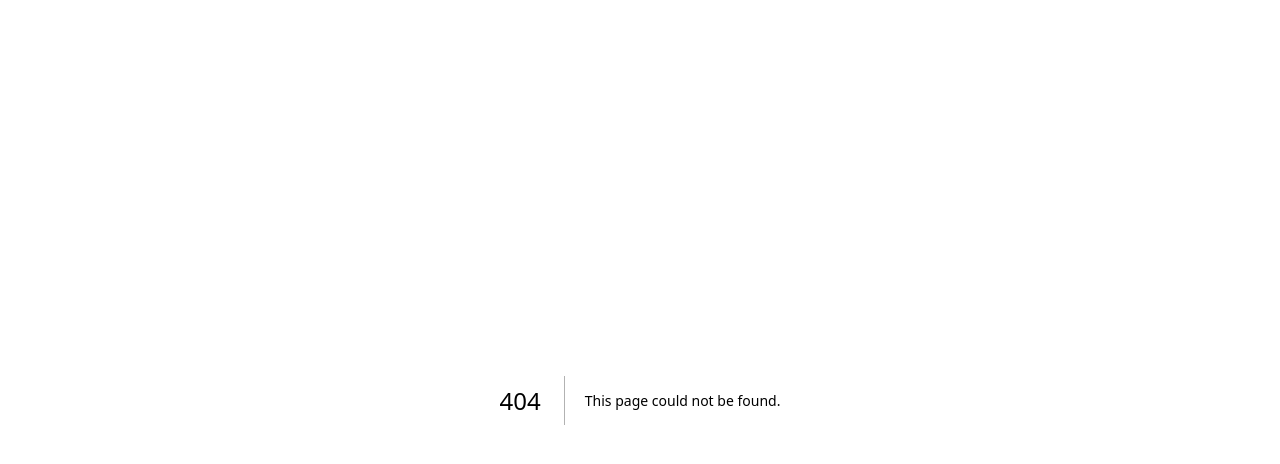
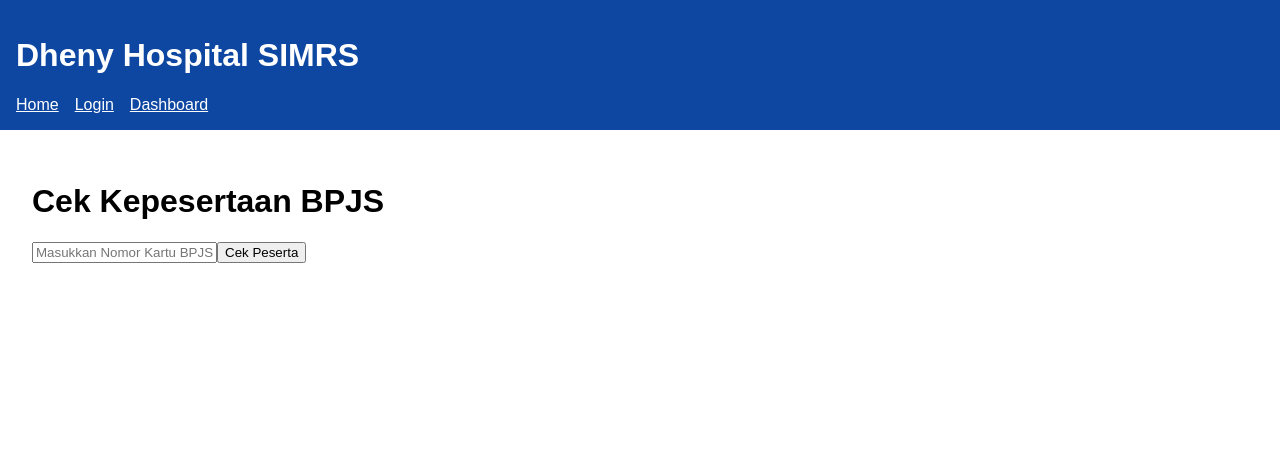
Before and after one commit to finnickmax/dheny-hospital, a Next.js app: page /integrasi/bpjs-cek-peserta in a window 1280 px wide. Before the commit this address had no page. Shown: the top 464 px of the page. Built offline with nearby package versions, Linux system fonts and the light colour scheme.

Commit message:
Create bpjs-cek-peserta.js

```diff
--- /dev/null
+++ b/pages/integrasi/bpjs-cek-peserta.js
@@ -0,0 +1,58 @@
+// pages/integrasi/bpjs-cek-peserta.js
+import { useState } from 'react';
+import Layout from '@/components/Layout';
+
+export default function CekPesertaBPJS() {
+  const [noKartu, setNoKartu] = useState('');
+  const [hasil, setHasil] = useState(null);
+
+  const handleSubmit = async (e) => {
+    e.preventDefault();
+
+    // Simulasi respons BPJS (karena belum pakai token & endpoint real)
+    const mockData = {
+      nama: "Budi Santoso",
+      nik: "3271010101010001",
+      noKartu: noKartu,
+      status: "Aktif",
+      jenisPeserta: "Pekerja Penerima Upah",
+      faskes: "Klinik Sehat Jaya",
+    };
+
+    setHasil(mockData);
+  };
+
+  return (
+    <Layout>
+      <h1 className="text-xl font-bold mb-4">Cek Kepesertaan BPJS</h1>
+      <form onSubmit={handleSubmit} className="space-y-4">
+        <input
+          type="text"
+          placeholder="Masukkan Nomor Kartu BPJS"
+          value={noKartu}
+          onChange={(e) => setNoKartu(e.target.value)}
+          className="w-full border p-2 rounded"
+          required
+        />
+        <button
+          type="submit"
+          className="bg-blue-600 text-white px-4 py-2 rounded"
+        >
+          Cek Peserta
+        </button>
+      </form>
+
+      {hasil && (
+        <div className="mt-6 p-4 border rounded bg-gray-100">
+          <h2 className="text-lg font-semibold mb-2">Hasil:</h2>
+          <p><strong>Nama:</strong> {hasil.nama}</p>
+          <p><strong>NIK:</strong> {hasil.nik}</p>
+          <p><strong>No. Kartu:</strong> {hasil.noKartu}</p>
+          <p><strong>Status:</strong> {hasil.status}</p>
+          <p><strong>Jenis Peserta:</strong> {hasil.jenisPeserta}</p>
+          <p><strong>Faskes:</strong> {hasil.faskes}</p>
+        </div>
+      )}
+    </Layout>
+  );
+}
```
